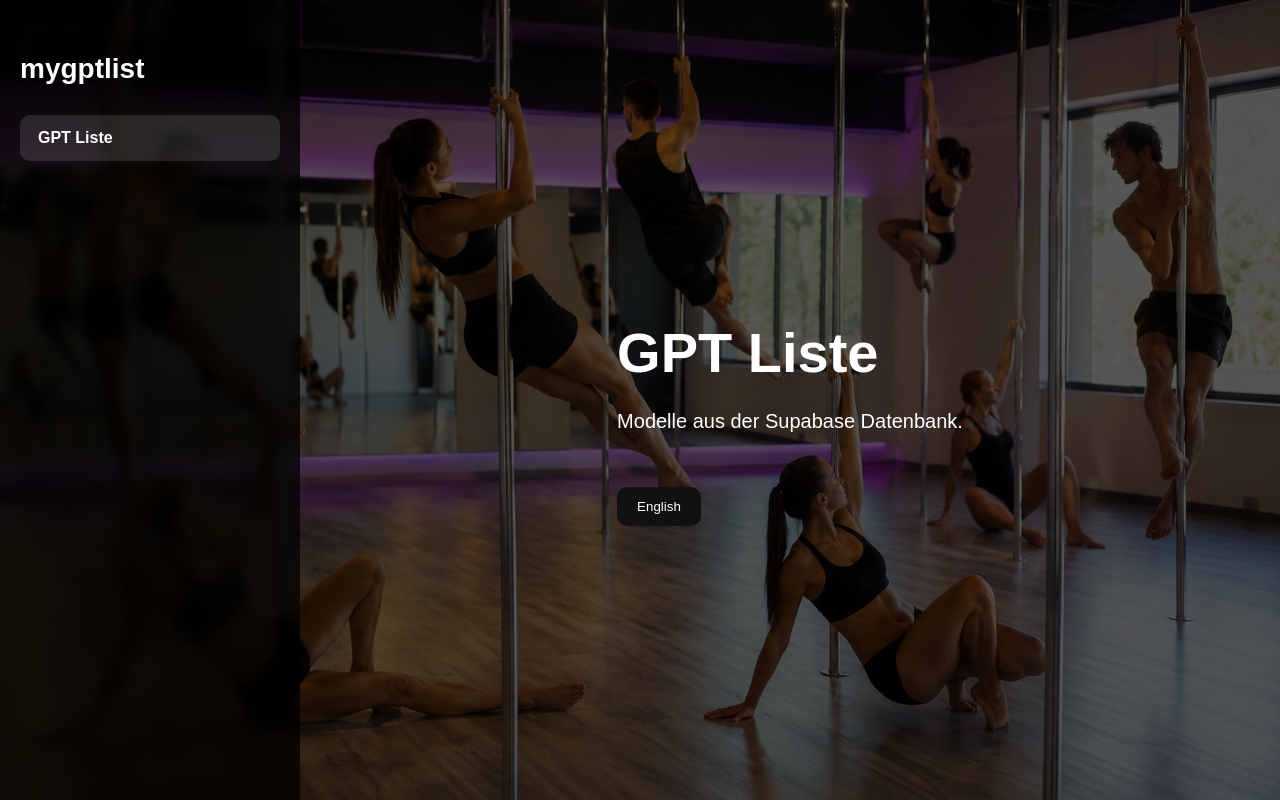
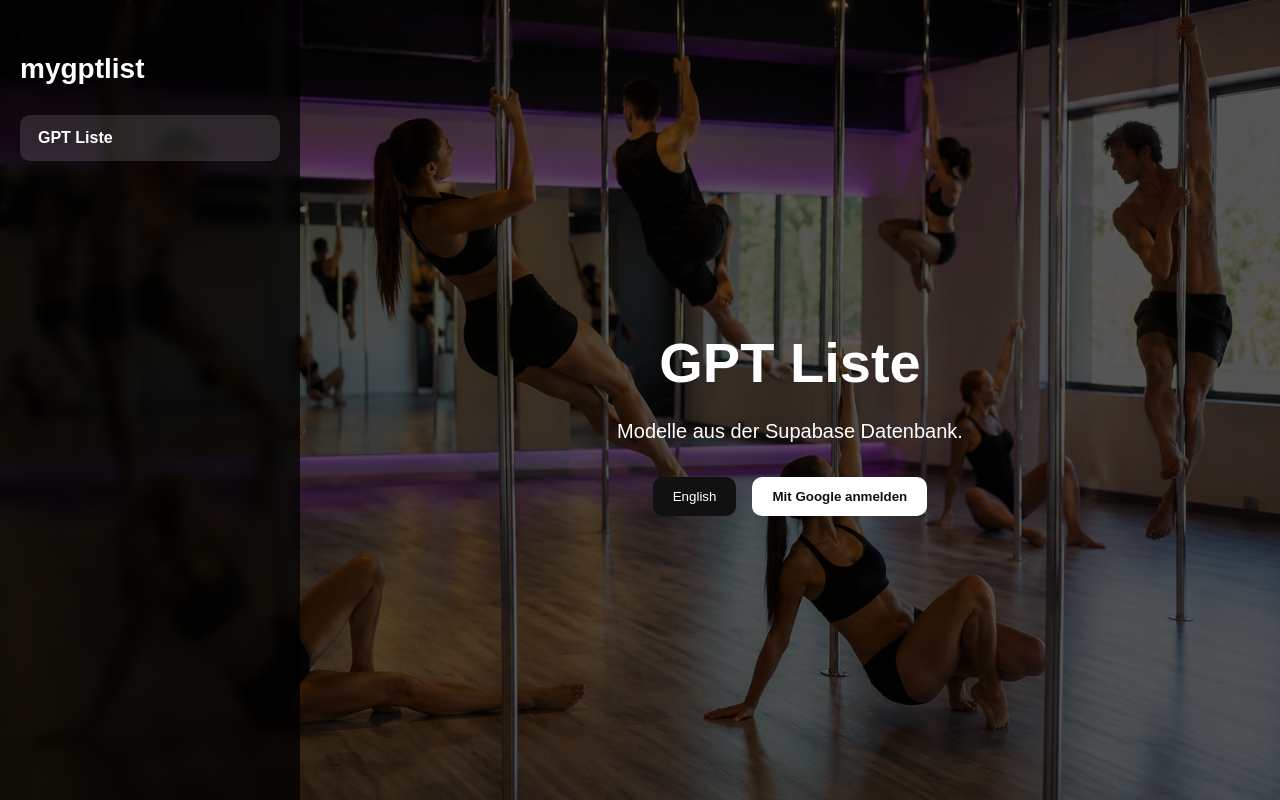
Before and after one commit to Frank-LeRo/mygptlist, a Next.js app: page / in a window 1280 px wide. Built offline with nearby package versions, Linux system fonts and the light colour scheme; no server answers.

Commit message:
Add Google login button to homepage

```diff
--- a/app/page.js
+++ b/app/page.js
@@ -2,6 +2,7 @@
 
 import Link from 'next/link';
 import { useState } from 'react';
+import { supabase } from '../lib/supabase';
 import { translations } from '../lib/translations';
 
 export default function Home() {
@@ -11,6 +12,12 @@ export default function Home() {
 
   const toggleLanguage = () => {
     setLanguage(language === 'de' ? 'en' : 'de');
+  };
+
+  const signInWithGoogle = async () => {
+    await supabase.auth.signInWithOAuth({
+      provider: 'google'
+    });
   };
 
   return (
@@ -72,7 +79,7 @@ export default function Home() {
           padding: '40px'
         }}
       >
-        <div style={{ maxWidth: '700px' }}>
+        <div style={{ maxWidth: '700px', textAlign: 'center' }}>
           <h1 style={{ fontSize: '56px', marginBottom: '20px' }}>
             {t.title}
           </h1>
@@ -81,10 +88,18 @@ export default function Home() {
             {t.subtitle}
           </p>
 
+          <div
+            style={{
+              display: 'flex',
+              gap: '16px',
+              justifyContent: 'center',
+              marginTop: '30px',
+              flexWrap: 'wrap'
+            }}
+          >
             <button
               onClick={toggleLanguage}
               style={{
-              marginTop: '30px',
                 padding: '12px 20px',
                 borderRadius: '10px',
                 border: 'none',
@@ -95,6 +110,22 @@ export default function Home() {
             >
               {t.switchLanguage}
             </button>
+
+            <button
+              onClick={signInWithGoogle}
+              style={{
+                padding: '12px 20px',
+                borderRadius: '10px',
+                border: 'none',
+                background: '#ffffff',
+                color: '#111',
+                cursor: 'pointer',
+                fontWeight: 'bold'
+              }}
+            >
+              {t.login}
+            </button>
+          </div>
         </div>
       </section>
     </main>
```
Lines whose indentation alone changed are shown as unchanged.
